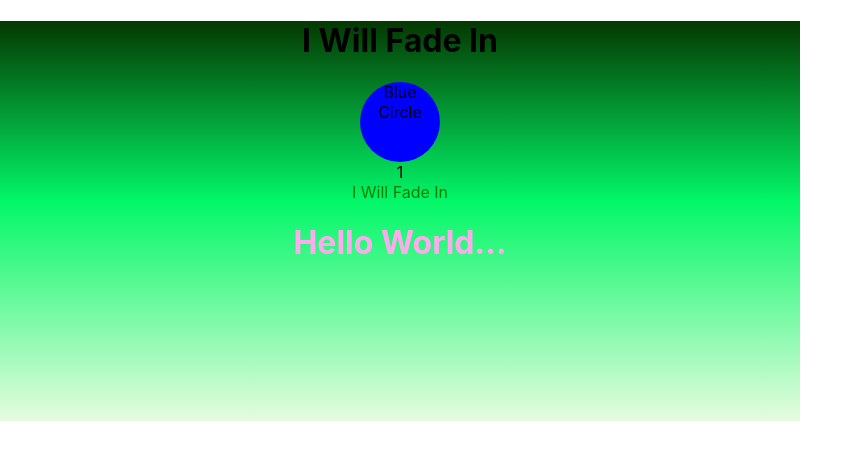
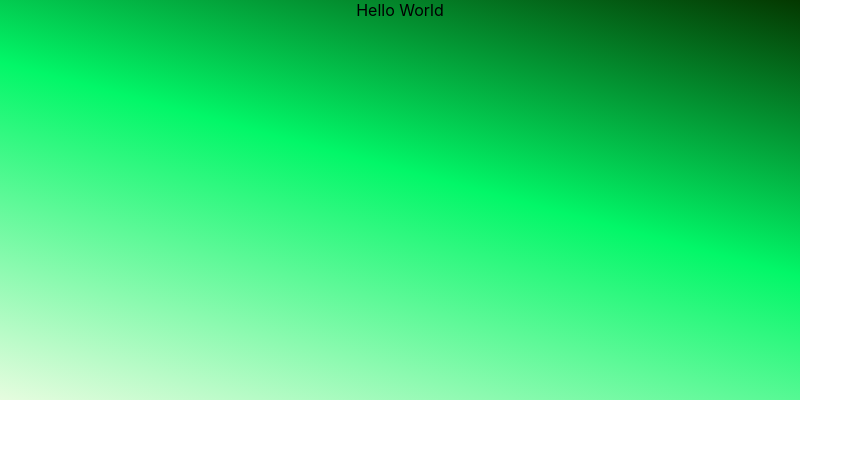
Before and after one commit to linnefromice/react_practice_animation, a React (Create React App) app in the folder pj-react-spring/: page / in a window 1280 px wide. Shown: the top 460 px of the page, without its empty margins (0-863 px from the left). Built offline with nearby package versions, Linux system fonts and the light colour scheme.

Commit message:
remove sample components

```diff
--- a/pj-react-spring/src/App.js
+++ b/pj-react-spring/src/App.js
@@ -1,9 +1,6 @@
-import React, { useState } from 'react';
+import React from 'react';
 import './App.css';
-import { useSpring, animated } from "react-spring";
 import { Keyframes } from "react-spring/renderprops";
-
-import { SampleOne, SampleTwo, SampleThree, SampleFour, SampleFive } from './views/samples';
 
 const Container = Keyframes.Spring(async next => {
   while (true) {
@@ -18,34 +15,6 @@ const Container = Keyframes.Spring(async next => {
   }
 })
 
-function _App() {
-  const [on, toggle] = useState(false);
-
-  const { xy, c } = useSpring({
-    from: { xy: [0, 0], c: 'green'},
-    to: {
-      xy: on ? [400, 200] : [0, 0],
-      c: on ? 'red' : 'green',
-    }
-  });
-
-  return (
-    <div style={{ background: `linear-gradient(180deg, rgba(4,56,0,1) 0%, rgba(2,247,104,1) 45%, rgba(230,252,223,1) 100%)`}}>
-      <center>
-        <div>
-          <animated.h1
-            style={{
-              transform: xy.interpolate((x, y) => `translate(${x}px, ${y}px)`),
-              color: c.interpolate(c => c)}}>
-                {!on ? "I'm here" : "Now I'm over here"}
-          </animated.h1>
-          <button onClick={() => toggle(!on)}>Change</button>
-        </div>
-      </center>
-    </div>
-  );
-}
-
 function App() {
   return (
     <Container
@@ -54,11 +23,7 @@ function App() {
       {styles => (
         <div style={{ width: 800, height: 400, background: `linear-gradient(${styles.radians}deg, rgba(4,56,0,1) 0%, rgba(2,247,104,1) 45%, rgba(230,252,223,1) 100%)`}}>
           <center>
-            <SampleOne/>
-            <SampleTwo/>
-            <SampleThree/>
-            <SampleFour/>
-            <SampleFive/>
+            Hello World
           </center>
         </div>
       )}
--- a/pj-react-spring/src/views/samples.js
+++ b/pj-react-spring/src/views/samples.js
@@ -70,4 +70,36 @@ function SampleFive() {
   );
 }
 
-export { SampleOne, SampleTwo, SampleThree, SampleFour, SampleFive };
+function SampleToggleOne() {
+  const [on, toggle] = useState(false);
+  const props = useSpring({
+    from: { xy: [0, 0], c: 'green' },
+    to: {
+      xy: on ? [400, 200] : [0, 0],
+      c: on ? 'red' : 'green',
+    }
+  });
+
+  return (
+    <div>
+      <animated.h1
+        style={{
+          transform: props.xy.interpolate((x, y) => `translate(${x}px, ${y}px)`),
+          color: props.c.interpolate(c => c)
+        }}
+      >
+        { !on ? "I'm here" : "Now I'm over here" }
+      </animated.h1>
+      <button onClick={() => toggle(!on)}>Change</button>
+    </div>
+  );
+}
+
+export {
+  SampleOne,
+  SampleTwo,
+  SampleThree,
+  SampleFour,
+  SampleFive,
+  SampleToggleOne
+};
```
